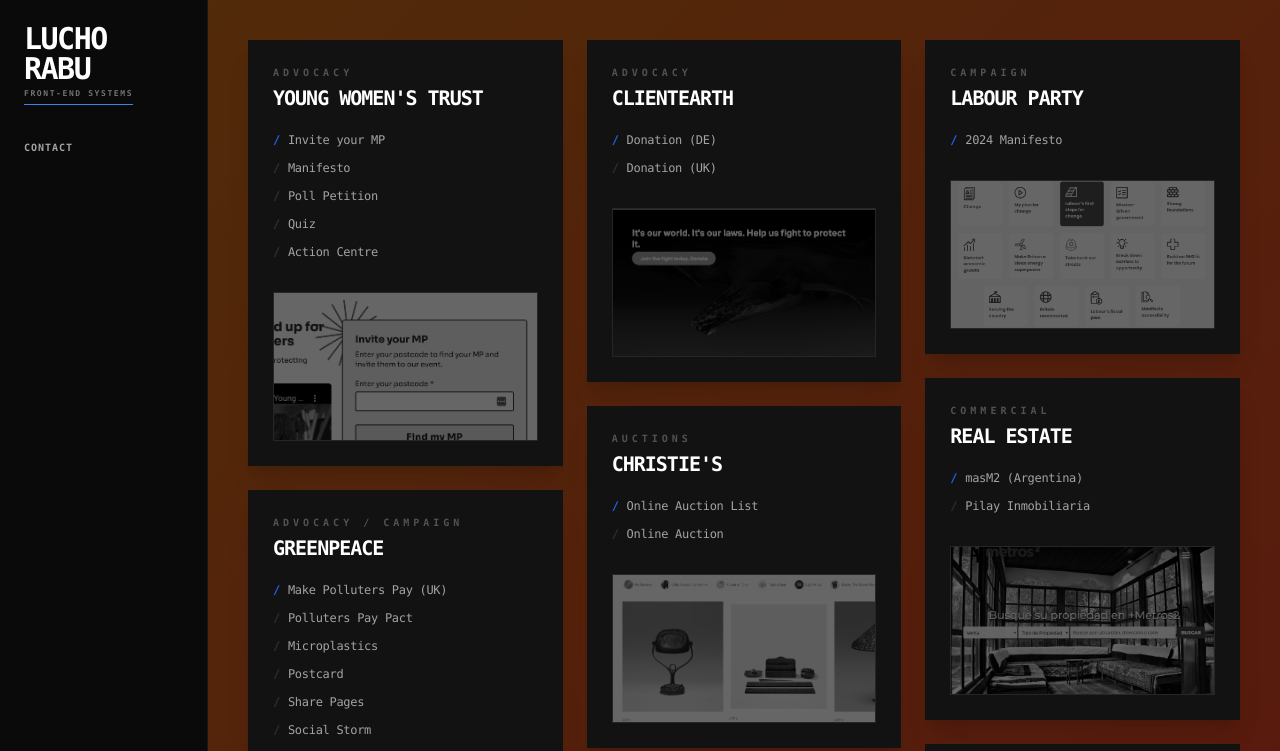
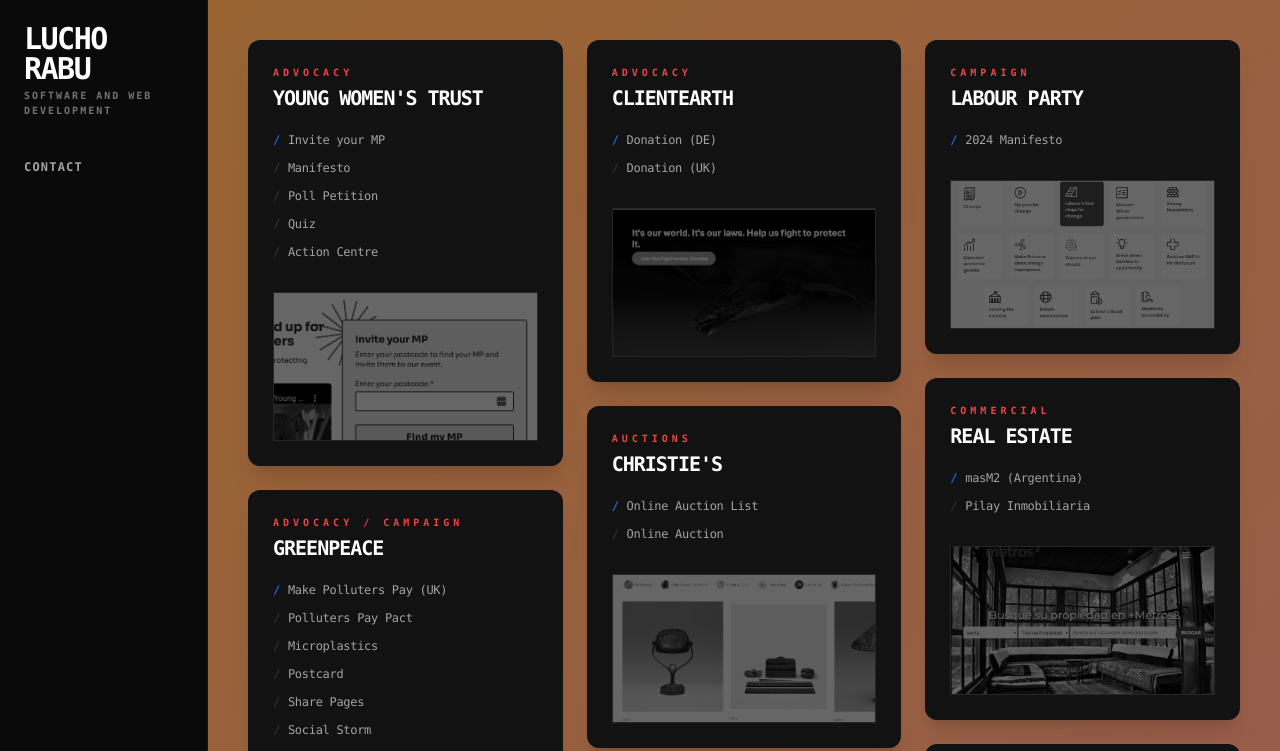
Before and after one commit to lucianorabu/lucianorabu.github.io, a plain HTML site: page index.html in a window 1280 px wide. Shown: the top 751 px of the page. Drawn offline with nearby package versions, Linux system fonts and the light colour scheme.

Commit message:
Update gradient background and text styles in index.html

```diff
--- a/index.html
+++ b/index.html
@@ -11,7 +11,7 @@
         body { background-color: #0a0a0a; color: #e5e5e5; overflow-x: hidden; }
 
         .animated-main {
-            background: linear-gradient(-45deg, #1e3a8a, #991b1b, #854d0e, #1e40af);
+            background: linear-gradient(-45deg, #1e3a8a, #ff9696, #ffa949, #47d3ff);
             background-size: 400% 400%;
             animation: bauhaus-pulse 20s ease-in-out infinite;
             position: relative;
@@ -50,9 +50,8 @@
         <header class="w-full md:w-52 md:fixed h-full border-b md:border-b-0 md:border-r border-neutral-900 p-6 flex flex-col justify-between z-50 bg-[#0a0a0a]">
             <div>
                 <h1 class="text-3xl font-black tracking-tighter leading-none mb-1 text-white">LUCHO<br>RABU</h1>
-                <p class="text-[8px] uppercase tracking-[0.2em] text-neutral-500 mb-10 font-bold underline decoration-blue-500 underline-offset-8">Front-end Systems</p>
-
-                <nav class="space-y-4 text-[10px] tracking-widest font-bold uppercase">
+                <p class="text-[10px] uppercase tracking-[0.2em] text-neutral-500 mb-10 font-bold">Software and Web Development</p>
+                <nav class="space-y-4 text-[12px] tracking-widest font-bold uppercase">
                     <a href="mailto:luciano.rabu@gmail.com" class="block hover:text-white transition-colors text-neutral-400 border-b border-transparent hover:border-red-500 w-fit">CONTACT</a>
                 </nav>
             </div>
@@ -62,7 +61,7 @@
             <div class="masonry-grid" x-data="portfolioData">
 
                 <template x-for="(project, index) in projects" :key="project.name">
-                    <div class="masonry-item p-6 flex flex-col card-transition cursor-crosshair border border-transparent shadow-xl"
+                    <div class="masonry-item p-6 flex flex-col card-transition cursor-crosshair border border-transparent shadow-xl rounded-xl"
                          x-data="{
                             activeLink: project.links[0].url,
                             activeImage: project.links[0].img,
@@ -76,7 +75,7 @@
 
                         <div class="mb-4">
                             <span class="text-[10px] uppercase tracking-[0.4em] font-bold mb-2 block"
-                                  :class="isHoveringCard ? 'text-neutral-400' : 'text-neutral-600'"
+                                  :class="isHoveringCard ? 'text-red-300' : 'text-red-500'"
                                   x-text="project.category"></span>
 
                             <h2 class="text-xl font-bold tracking-tighter mb-6 uppercase leading-none card-transition"
```
